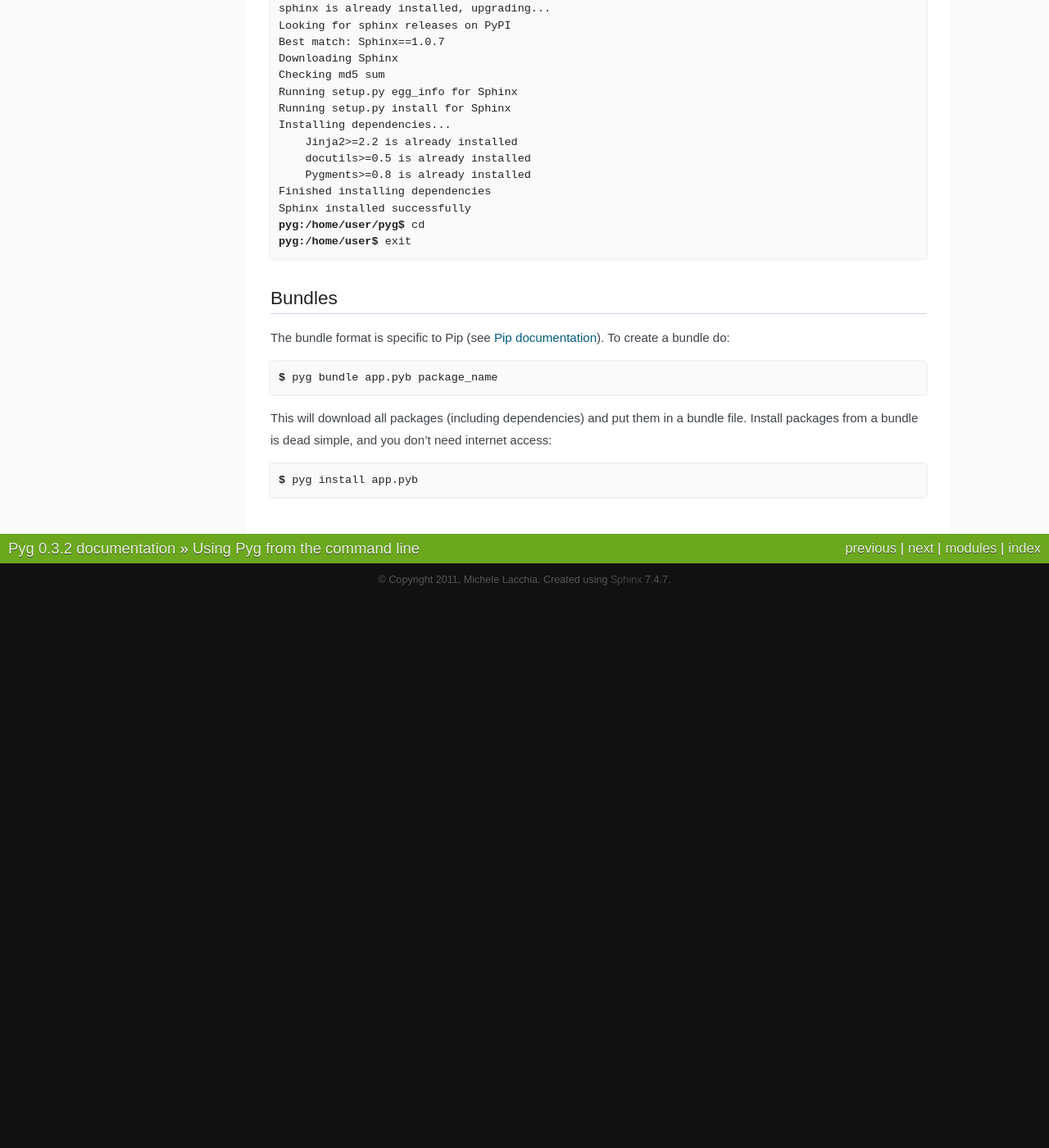
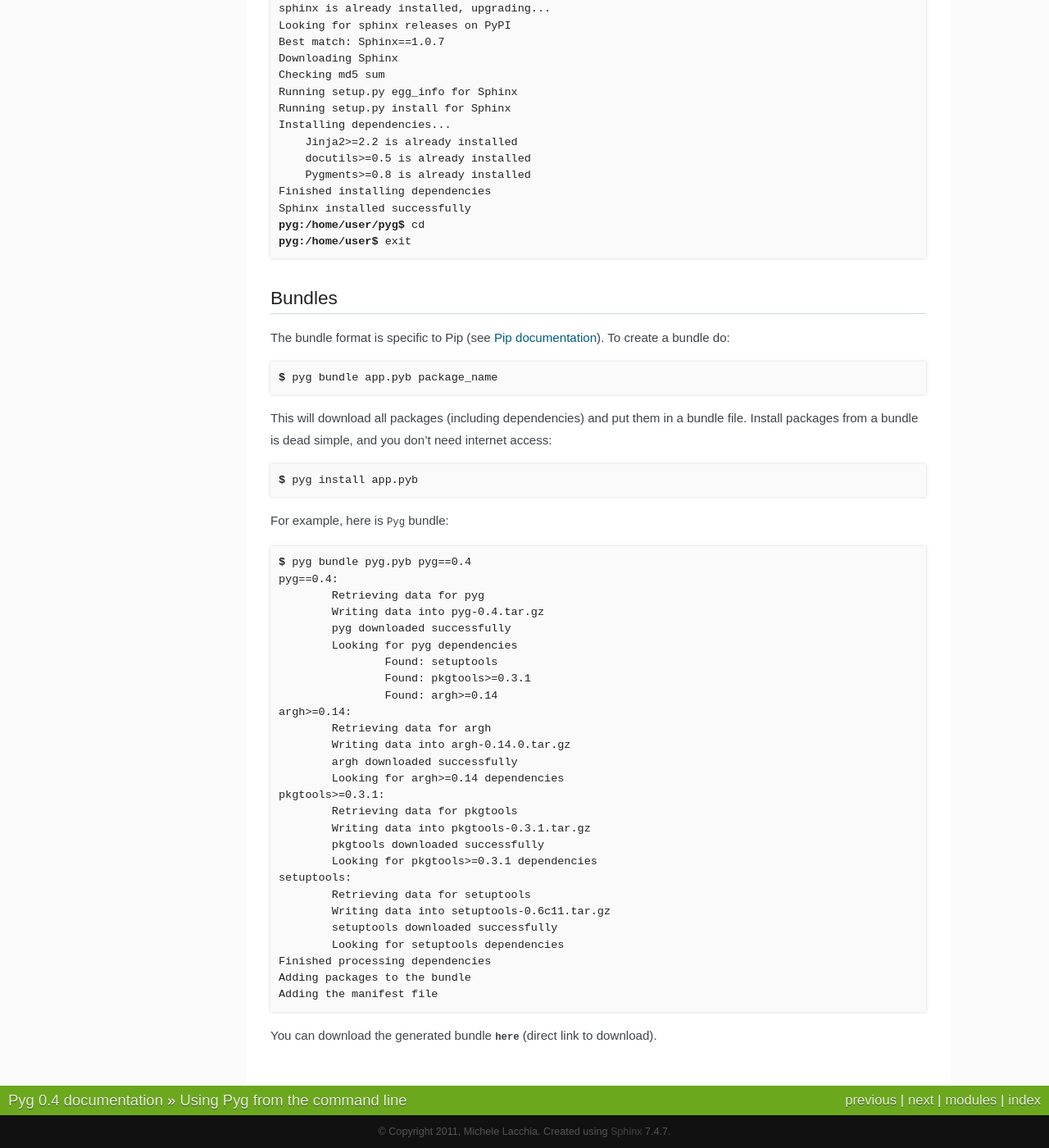
Before and after one commit to rubik/pyg, a Sphinx documentation site: the page built from docs/cmdline.rst, in a window 1280 px wide and 1400 px high, scrolled down 10161 px. Shown: the whole window at 82% size. Built offline with Sphinx 7.4.7, drawn with Linux system fonts in a browser that asks for light colours; before the commit the page ends 10888 px from its top, so only the background shows below that; some of the changed text lies outside the part shown.

Commit message:
Updated docs

```diff
--- a/docs/cmdline.rst
+++ b/docs/cmdline.rst
@@ -531,3 +531,36 @@
 Install packages from a bundle is dead simple, and you don't need internet access::
 
     $ pyg install app.pyb
+
+For example, here is ``Pyg`` bundle::
+
+    $ pyg bundle pyg.pyb pyg==0.4
+    pyg==0.4:
+            Retrieving data for pyg
+            Writing data into pyg-0.4.tar.gz
+            pyg downloaded successfully
+            Looking for pyg dependencies
+                    Found: setuptools
+                    Found: pkgtools>=0.3.1
+                    Found: argh>=0.14
+    argh>=0.14:
+            Retrieving data for argh
+            Writing data into argh-0.14.0.tar.gz
+            argh downloaded successfully
+            Looking for argh>=0.14 dependencies
+    pkgtools>=0.3.1:
+            Retrieving data for pkgtools
+            Writing data into pkgtools-0.3.1.tar.gz
+            pkgtools downloaded successfully
+            Looking for pkgtools>=0.3.1 dependencies
+    setuptools:
+            Retrieving data for setuptools
+            Writing data into setuptools-0.6c11.tar.gz
+            setuptools downloaded successfully
+            Looking for setuptools dependencies
+    Finished processing dependencies
+    Adding packages to the bundle
+    Adding the manifest file
+
+
+You can download the generated bundle :download:`here <../../pyg.pyb>` (direct link to download).
--- a/pyg/__init__.py
+++ b/pyg/__init__.py
@@ -1,4 +1,4 @@
-__version__ = '0.3.2'
+__version__ = '0.4'
 
 
 def main():
```
Also changed, not shown: 3 other files.
